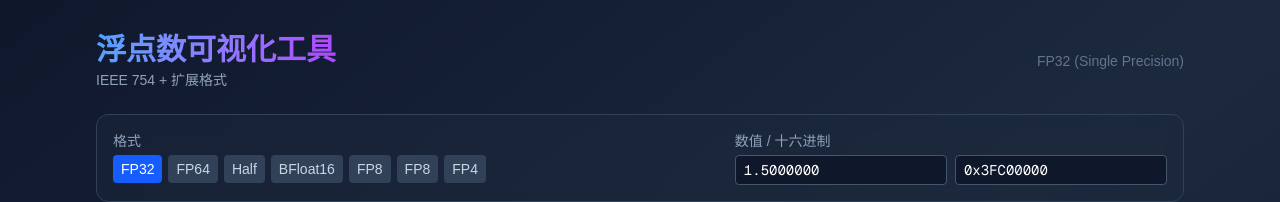
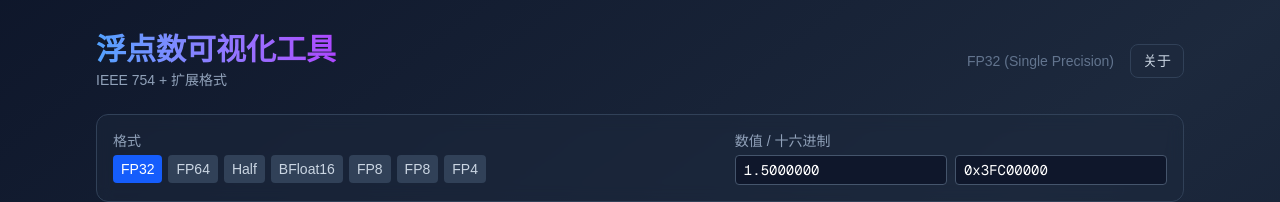
Before and after one commit to panmcai/FloatTools, a Next.js app: page /FloatVisualizer/ in a window 1280 px wide. Shown: the top 202 px of the page. Built offline with nearby package versions, Linux system fonts and the light colour scheme.

Commit message:
Add link to 'About' page in FloatToyPage

```diff
--- a/src/app/page.tsx
+++ b/src/app/page.tsx
@@ -1,6 +1,7 @@
 'use client';
 
 import { useState, useEffect, useRef } from 'react';
+import Link from 'next/link';
 import { FLOAT_FORMATS, parseFloatToBits, buildFloatFromBits, getFormatInfo, type FloatFormat } from '@/lib/float-utils';
 
 export default function FloatToyPage() {
@@ -403,8 +404,16 @@ export default function FloatToyPage() {
             </h1>
             <p className="text-slate-400 text-xs md:text-sm mt-0.5">IEEE 754 + 扩展格式</p>
           </div>
-          <div className="text-xs md:text-sm text-slate-500 hidden sm:block font-medium">
-            {currentFormat.name}
+          <div className="flex items-center gap-4">
+            <div className="text-xs md:text-sm text-slate-500 hidden sm:block font-medium">
+              {currentFormat.name}
+            </div>
+            <Link
+              href="/about"
+              className="px-3 py-1.5 bg-slate-800 hover:bg-slate-700 rounded-lg text-xs md:text-sm font-medium transition-all border border-slate-700 text-slate-300 hover:text-white"
+            >
+              关于
+            </Link>
           </div>
         </div>
 
```
